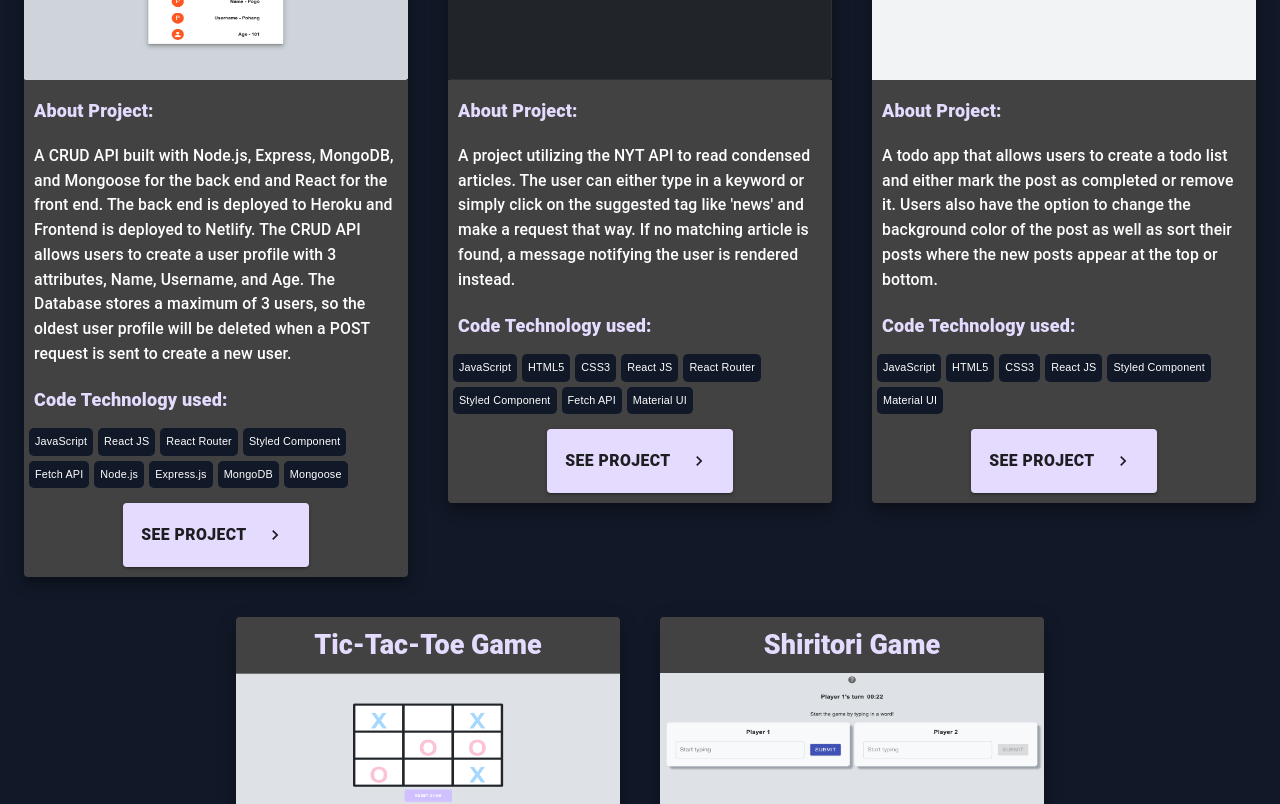
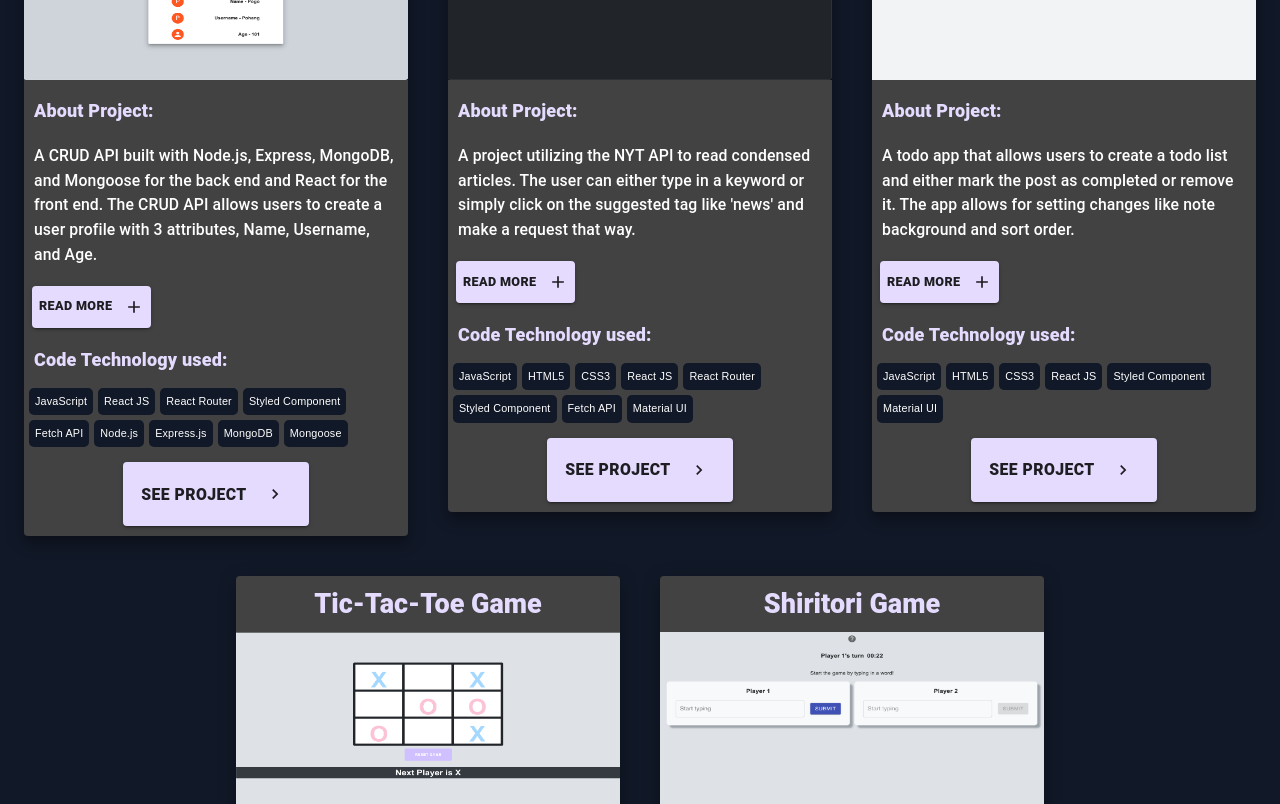
Before and after one commit to YutaMoriJP/Portfolio, a React (Create React App) app: page / in a window 1280 px wide. Shown: the part 1080-1884 px from the top of the page. Built offline with nearby package versions, Linux system fonts and the light colour scheme.

Commit message:
added details section to project card and made description shorter.

```diff
--- a/src/Components/Card/Card.js
+++ b/src/Components/Card/Card.js
@@ -1,4 +1,4 @@
-import React from "react";
+import React, { useState } from "react";
 import Grid from "@material-ui/core/Grid";
 import Typography from "@material-ui/core/Typography";
 import Image from "../Image/Image";
@@ -7,8 +7,10 @@ import Tags from "../Tags/Tags";
 import styled, { css } from "styled-components";
 import StyledButton from "../../StyledComponent/StyledButton";
 import ChevronRightIcon from "@material-ui/icons/ChevronRight";
+import AddIcon from "@material-ui/icons/Add";
+import Dialog from "../Dialog/Dialog";
 
-const P = styled(Typography)`
+const Text = styled(Typography)`
   padding: 5px 10px;
   margin: 0;
   text-align: left;
@@ -23,21 +25,51 @@ const P = styled(Typography)`
     `};
 `;
 
-const Card = ({ header, img, description, tags, url }) => {
+const Button = styled(StyledButton)`
+  margin: 8px;
+  font-size: 0.6rem;
+  padding: 3px;
+  span {
+    padding: 4px;
+  }
+  @media screen and (min-width: 800px) {
+    font-size: 0.7rem;
+  }
+`;
+
+const ButtonContainer = styled.article`
+  display: flex;
+  justify-content: flex-start;
+`;
+
+const Card = ({ header, img, description, tags, url, details }) => {
+  const [open, setOpen] = useState(false);
+  const handleOpen = () => setOpen(true);
   return (
+    <>
       <Grid item xs={11} sm={6} md={4} xl={4}>
         <PaperStyled elevation={10}>
-        <P variant="h5" header="true">
+          <Text variant="h5" header="true">
             {header}
-        </P>
+          </Text>
           <Image src={img} alt={header} width="100%" height="180px" />{" "}
-        <P bold="true" title="true">
+          <Text bold="true" title="true">
             About Project:
-        </P>
-        <P variant="subtitle2">{description}</P>
-        <P bold="true" title="true">
+          </Text>
+          <Text variant="subtitle2">{description}</Text>
+          <ButtonContainer>
+            <Button
+              color="primary"
+              variant="contained"
+              endIcon={<AddIcon />}
+              onClick={handleOpen}
+            >
+              Read more
+            </Button>
+          </ButtonContainer>
+          <Text bold="true" title="true">
             Code Technology used:
-        </P>
+          </Text>
           <Tags tags={tags} />
           <a href={url} target="_blank" rel="noreferrer">
             <StyledButton
@@ -50,6 +82,8 @@ const Card = ({ header, img, description, tags, url }) => {
           </a>
         </PaperStyled>
       </Grid>
+      <Dialog open={open} setOpen={setOpen} details={details} />
+    </>
   );
 };
 
--- /dev/null
+++ b/src/Components/Dialog/Dialog.js
@@ -0,0 +1,46 @@
+import React from "react";
+import Button from "@material-ui/core/Button";
+import Dialog from "@material-ui/core/Dialog";
+import DialogActions from "@material-ui/core/DialogActions";
+import renderPost from "../../util/renderPost";
+import useMediaQuery from "@material-ui/core/useMediaQuery";
+import { useTheme } from "@material-ui/core/styles";
+import styled from "styled-components";
+import IconButton from "@material-ui/core/IconButton";
+import CloseIcon from "@material-ui/icons/Close";
+
+const CloseContainer = styled.article`
+  display: flex;
+  justify-content: flex-end;
+`;
+
+export default function AlertDialog({ open, setOpen, details }) {
+  const handleClose = () => {
+    setOpen(false);
+  };
+  const theme = useTheme();
+  const fullScreen = useMediaQuery(theme.breakpoints.down("sm"));
+  return (
+    <div>
+      <Dialog
+        fullScreen={fullScreen}
+        open={open}
+        onClose={handleClose}
+        aria-labelledby="alert-dialog-title"
+        aria-describedby="alert-dialog-description"
+      >
+        <CloseContainer onClick={handleClose}>
+          <IconButton>
+            <CloseIcon />
+          </IconButton>
+        </CloseContainer>
+        {renderPost(details)}
+        <DialogActions>
+          <Button onClick={handleClose} color="primary" autoFocus>
+            Close
+          </Button>
+        </DialogActions>
+      </Dialog>
+    </div>
+  );
+}
--- a/src/Pages/Project.js
+++ b/src/Pages/Project.js
@@ -18,6 +18,7 @@ const Project = () => {
             {projects.map(project => (
               <Card
                 header={project.name}
+                details={project.details}
                 img={project.img}
                 key={project.id}
                 description={project.description}
--- a/src/data/project.js
+++ b/src/data/project.js
@@ -13,7 +13,19 @@ const projects = [
     id: uuidv4(),
     url: "https://dazzling-wright-f8bd93.netlify.app/",
     description:
-      "A CRUD API built with Node.js, Express, MongoDB, and Mongoose for the back end and React for the front end. The back end is deployed to Heroku and Frontend is deployed to Netlify. The CRUD API allows users to create a user profile with 3 attributes, Name, Username, and Age. The Database stores a maximum of 3 users, so the oldest user profile will be deleted when a POST request is sent to create a new user.",
+      "A CRUD API built with Node.js, Express, MongoDB, and Mongoose for the back end and React for the front end. The CRUD API allows users to create a user profile with 3 attributes, Name, Username, and Age.",
+    details: [
+      {
+        title: "Header",
+        content:
+          "Fillter content Fillter content Fillter content Fillter content Fillter content Fillter content Fillter content Fillter content Fillter content",
+      },
+      {
+        title: "Header",
+        content:
+          "Fillter content Fillter content Fillter content Fillter content Fillter content Fillter content Fillter content Fillter content Fillter content",
+      },
+    ],
     tags: [
       { tag: "JavaScript", id: uuidv4() },
       { tag: "React JS", id: uuidv4() },
@@ -32,7 +44,8 @@ const projects = [
     id: uuidv4(),
     url: "https://xenodochial-mcclintock-d84f7d.netlify.app/",
     description:
-      "A project utilizing the NYT API to read condensed articles. The user can either type in a keyword or simply click on the suggested tag like 'news' and make a request that way. If no matching article is found, a message notifying the user is rendered instead.",
+      "A project utilizing the NYT API to read condensed articles. The user can either type in a keyword or simply click on the suggested tag like 'news' and make a request that way.",
+    details: [{ title: "Header", content: "Content" }],
     tags: [
       { tag: "JavaScript", id: uuidv4() },
       { tag: "HTML5", id: uuidv4() },
@@ -50,7 +63,8 @@ const projects = [
     id: uuidv4(),
     url: "https://wonderful-euclid-5863c6.netlify.app/",
     description:
-      "A todo app that allows users to create a todo list and either mark the post as completed or remove it. Users also have the option to change the background color of the post as well as sort their posts where the new posts appear at the top or bottom.",
+      "A todo app that allows users to create a todo list and either mark the post as completed or remove it. The app allows for setting changes like note background and sort order.",
+    details: [{ title: "Header", content: "Content" }],
     tags: [
       { tag: "JavaScript", id: uuidv4() },
       { tag: "HTML5", id: uuidv4() },
@@ -67,6 +81,7 @@ const projects = [
     url: "https://unruffled-wright-087758.netlify.app/",
     description:
       "A simple Tic Tac Toe game. 2 players can play the game where one player is represented with 'X' and the other is represented with 'O'. There are a possible 8 winning combination and once that winning combination is met by player O or X, the game is finished.",
+    details: [{ title: "Header", content: "Content" }],
     tags: [
       { tag: "JavaScript", id: uuidv4() },
       { tag: "HTML5", id: uuidv4() },
@@ -82,7 +97,8 @@ const projects = [
     id: uuidv4(),
     url: "https://goofy-lamport-69eea7.netlify.app/",
     description:
-      "Shiritori is a Japanese word game in which the starting player picks a word of their choosing and the competing player must pick a word that begins with the ending character from the preceding player. The rule implementation for this app is a player loses when they choose a word that ends with the character 'N' or runs out of time (30 seconds).",
+      "Shiritori is a Japanese word game in which the starting player picks a word of their choosing and the competing player must pick a word that begins with the ending character from the preceding player. A Player loses when a word that ends with 'N' is chosen or 30 seconds have passed.",
+    details: [{ title: "Header", content: "Content" }],
     tags: [
       { tag: "JavaScript", id: uuidv4() },
       { tag: "HTML5", id: uuidv4() },
--- /dev/null
+++ b/src/util/renderPost.js
@@ -0,0 +1,25 @@
+import DialogTitle from "@material-ui/core/DialogTitle";
+import DialogContent from "@material-ui/core/DialogContent";
+import DialogContentText from "@material-ui/core/DialogContentText";
+
+const renderPost = content => {
+  return content.map(renderText);
+};
+
+const renderText = ({ title, content }) => {
+  return (
+    <>
+      <DialogTitle id="alert-dialog-title">{title}</DialogTitle>
+      <DialogContent>
+        <DialogContentText
+          id="alert-dialog-description"
+          style={{ textAlign: "left" }}
+        >
+          {content}
+        </DialogContentText>
+      </DialogContent>
+    </>
+  );
+};
+
+export default renderPost;
```
Lines whose indentation alone changed are shown as unchanged.
